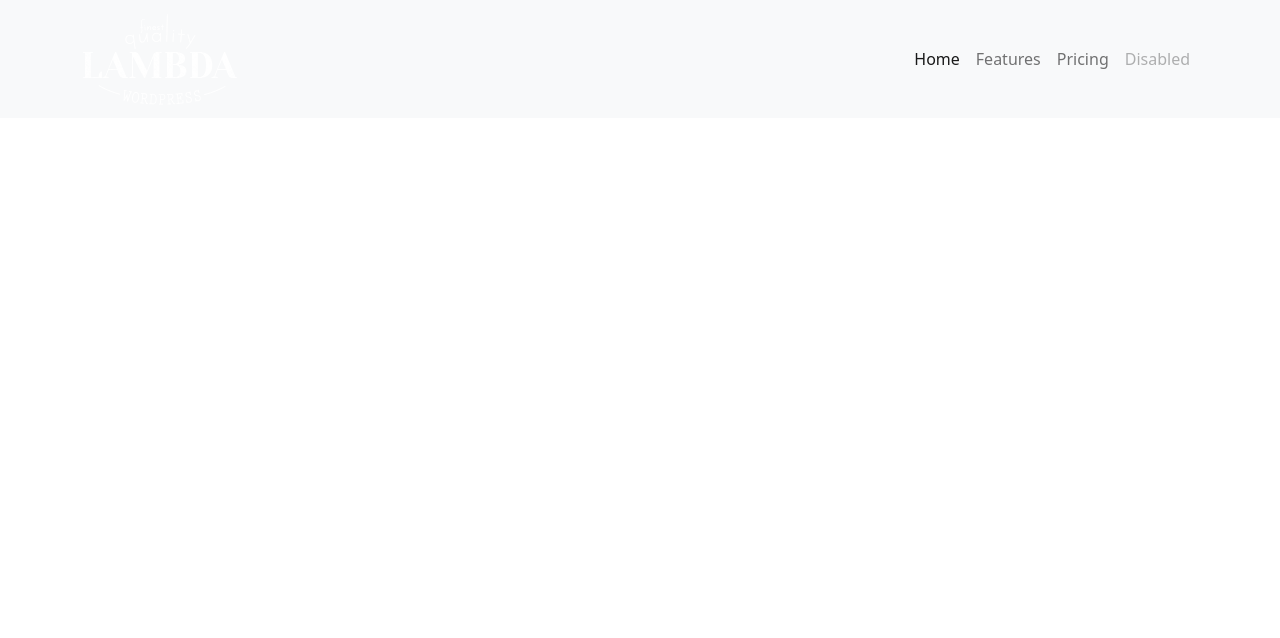
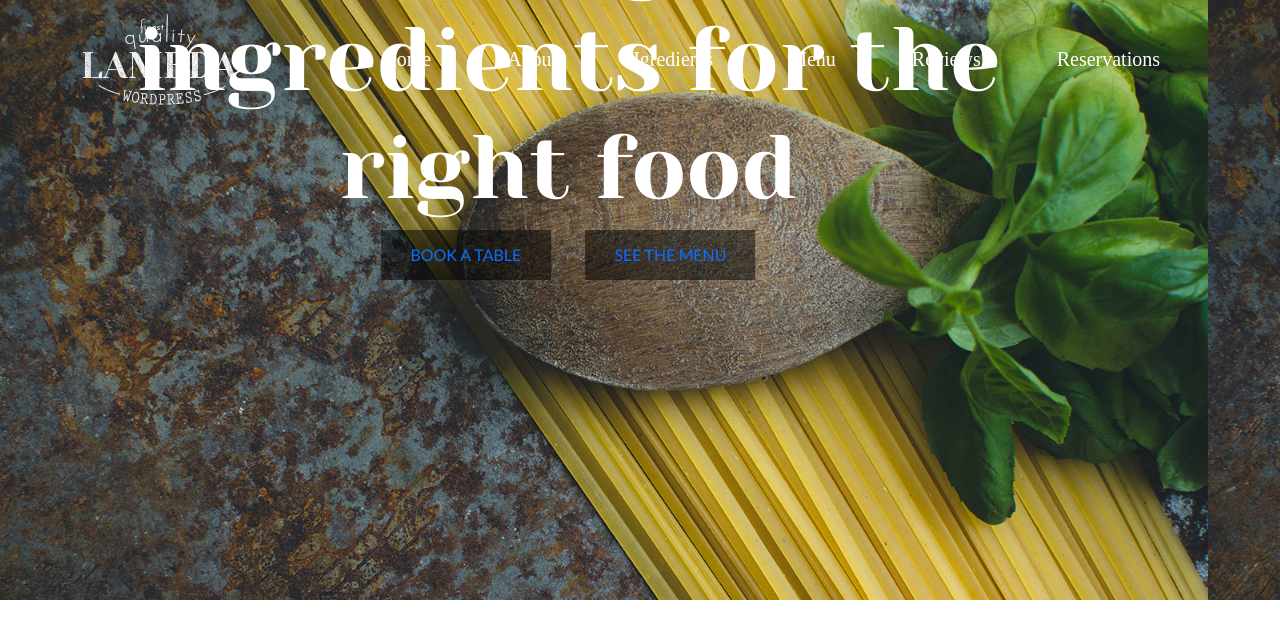
Before and after one commit to Rashed967/restaurant-psd, a plain HTML site: page index.html in a window 1280 px wide. Drawn offline with Linux system fonts and the light colour scheme; a web font is replaced by a local one.

Commit message:
banner part added

```diff
--- a/css/style.css
+++ b/css/style.css
@@ -16,4 +16,46 @@ body{
            /*     font-family: 'Gentium Book Basic', serif;
                   font-family: 'Lato', sans-serif;
                   font-family: 'Yeseva One', cursive;        */
-            }
+ }
+
+ .nav-item{
+    font-family: 'Gentium Book Basic', serif;
+    font-size: 20px;
+    margin: 0 30px;
+ }
+
+ .nav-link{
+    color: white;
+ }
+
+ .navbar{
+    position: absolute;
+    top: 0;
+    left: 0;
+    width: 100%;
+    z-index: 1;
+ }
+
+ /* banner part css start  */
+ .carousel-caption{
+    bottom: 300px;
+    font-family: 'Yeseva One', cursive;
+ }
+
+ .carousel-caption h1{
+    font-size: 90px;
+ }
+
+ .carousel-caption a{
+    font-family: 'Lato', sans-serif;
+ }
+
+ .carousel-caption .button{
+    width: 170px;
+    height: 50px;
+    line-height: 50px;
+    display: inline-block;
+    margin: 0 15px;
+    background-color: rgba(0, 0, 0, 0.5);
+ }
+ /* banner part css end */
--- a/index.html
+++ b/index.html
@@ -16,7 +16,7 @@
 <body>
 
 	<!-- navbar part html start  -->
-		<nav class="navbar navbar-expand-lg bg-light">
+		<nav class="navbar navbar-expand-lg ">
 			<div class="container">
 			<a class="navbar-brand" href="#">
 				<img src="images/logo.png" alt="">
@@ -27,22 +27,54 @@
 			<div class="collapse navbar-collapse" id="navbarNav">
 				<ul class="navbar-nav ms-auto">
 				<li class="nav-item">
-					<a class="nav-link active" aria-current="page" href="#">Home</a>
+					<a class="nav-link " aria-current="page" href="#">Home</a>
 				</li>
 				<li class="nav-item">
-					<a class="nav-link" href="#">Features</a>
+					<a class="nav-link" href="#">About</a>
 				</li>
 				<li class="nav-item">
-					<a class="nav-link" href="#">Pricing</a>
+					<a class="nav-link" href="#">Igredients</a>
 				</li>
 				<li class="nav-item">
-					<a class="nav-link disabled">Disabled</a>
+					<a class="nav-link" href="#">Menu</a>
+				</li>
+
+				<li class="nav-item">
+					<a class="nav-link" href="#">Reviews</a>
+				</li>
+
+				<li class="nav-item">
+					<a class="nav-link" href="#">Reservations</a>
 				</li>
 				</ul>
 			</div>
 			</div>
 		</nav>
 	<!-- navbar part html end -->
+
+
+	<!-- banner part html start  -->
+	<div id="carouselExampleSlidesOnly" class="carousel slide" data-bs-ride="carousel">
+		<div class="carousel-inner">
+		  <div class="carousel-item active">
+			<img src="images/banner.jpg" class="d-block w-100 img-fluid" alt="...">
+
+			<div class="carousel-caption d-none d-md-block">
+				<h1>the right ingredients for the right food</h1>
+				<a href="#" class="button button-dark ">BOOK A TABLE</a>
+				<a href="#" class="button button-light ">SEE THE MENU</a>
+
+			  </div>
+		  </div>
+		  <div class="carousel-item">
+			<img src="images/banner.jpg" class="d-block w-100 img-fluid" alt="...">
+		  </div>
+		  <div class="carousel-item">
+			<img src="images/banner.jpg" class="d-block w-100 img-fluid" alt="...">
+		  </div>
+		</div>
+	  </div>
+	<!-- banner part html end -->
 
 
 
```
Also changed, not shown: images/banner.jpg (added).
